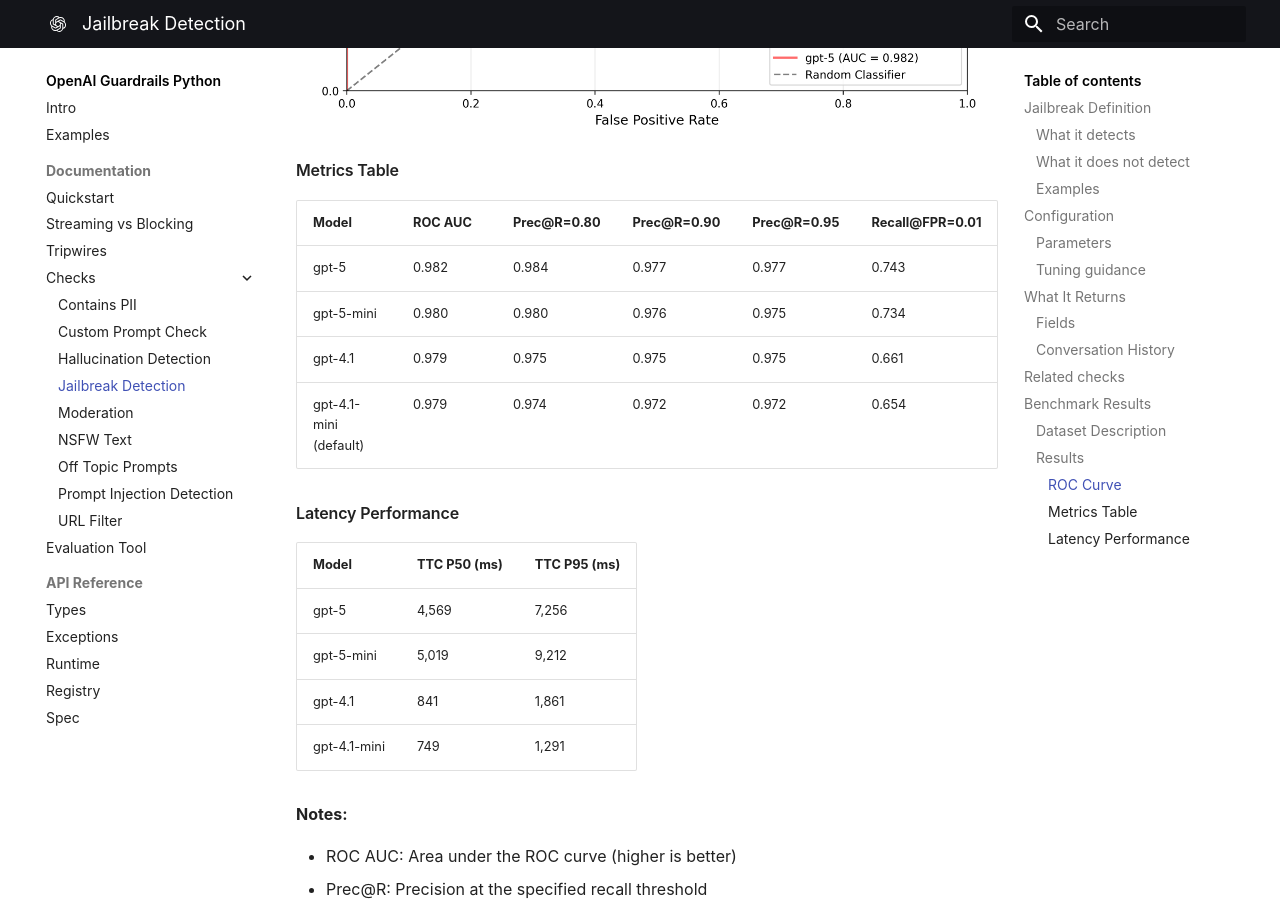
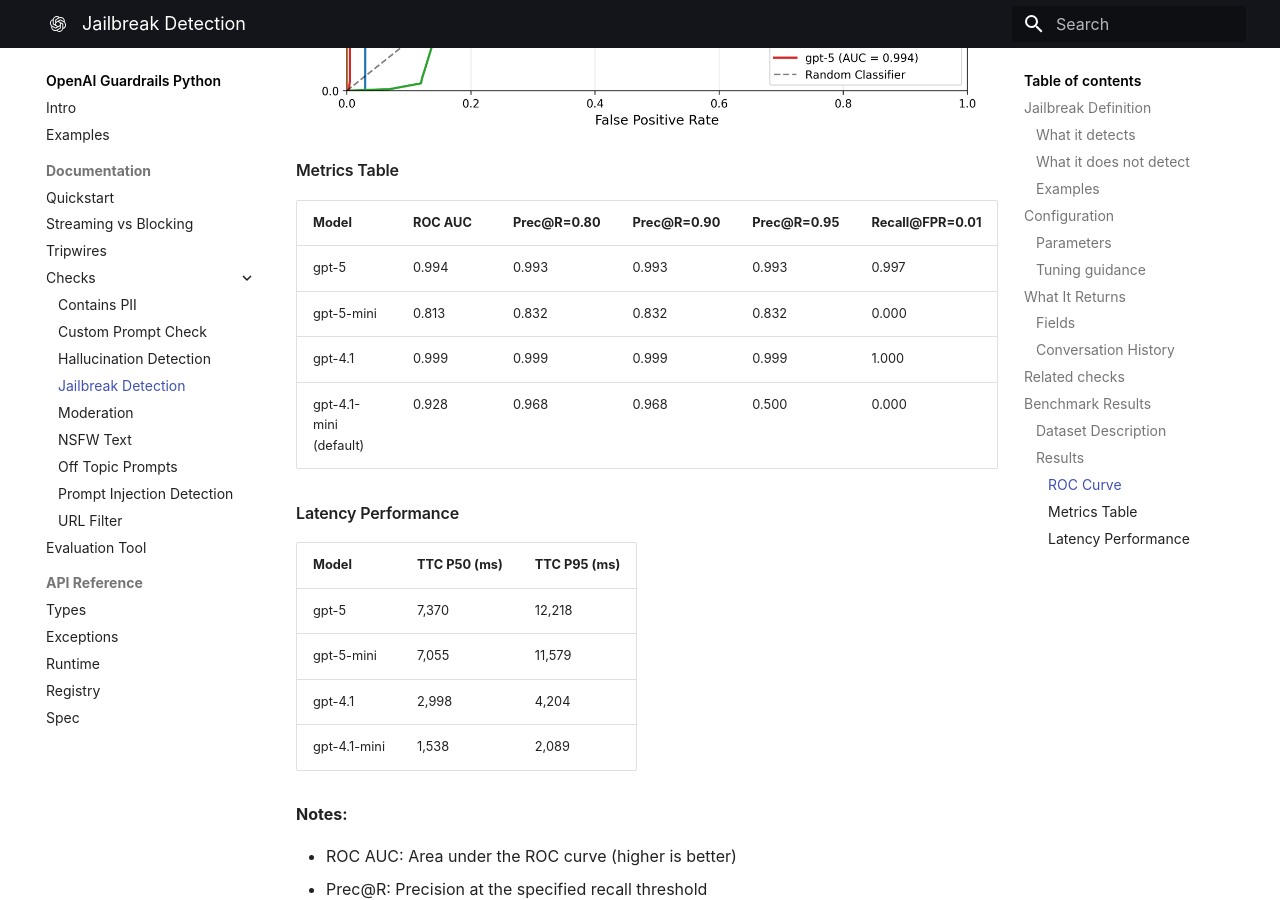
Before and after one commit to openai/openai-guardrails-python, an MkDocs documentation site: the page built from docs/ref/checks/jailbreak.md, in a window 1280 px wide and 900 px high, scrolled down 3880 px. Built offline with MkDocs 1.6.1 and Material for MkDocs 9.7.7, drawn with Linux system fonts in a browser that asks for light colours; some web fonts are replaced.

Commit message:
Multi-turn Jailbreak eval results

```diff
--- a/docs/ref/checks/jailbreak.md
+++ b/docs/ref/checks/jailbreak.md
@@ -108,25 +108,25 @@
 
 #### ROC Curve
 
-![ROC Curve](../../benchmarking/jailbreak_roc_curve.png)
+![ROC Curve](../../benchmarking/Jailbreak_roc_curves.png)
 
 #### Metrics Table
 
 | Model         | ROC AUC | Prec@R=0.80 | Prec@R=0.90 | Prec@R=0.95 | Recall@FPR=0.01 |
 |--------------|---------|-------------|-------------|-------------|-----------------|
-| gpt-5         | 0.982   | 0.984       | 0.977       | 0.977       | 0.743           |
-| gpt-5-mini    | 0.980   | 0.980       | 0.976       | 0.975       | 0.734           |
-| gpt-4.1       | 0.979   | 0.975       | 0.975       | 0.975       | 0.661           |
-| gpt-4.1-mini (default) | 0.979   | 0.974       | 0.972       | 0.972       | 0.654           |
+| gpt-5         | 0.994   | 0.993       | 0.993       | 0.993       | 0.997           |
+| gpt-5-mini    | 0.813   | 0.832       | 0.832       | 0.832       | 0.000           |
+| gpt-4.1       | 0.999   | 0.999       | 0.999       | 0.999       | 1.000           |
+| gpt-4.1-mini (default) | 0.928   | 0.968       | 0.968       | 0.500       | 0.000           |
 
 #### Latency Performance
 
 | Model         | TTC P50 (ms) | TTC P95 (ms) |
 |--------------|--------------|--------------|
-| gpt-5         | 4,569        | 7,256        |
-| gpt-5-mini    | 5,019        | 9,212        |
-| gpt-4.1       | 841          | 1,861        |
-| gpt-4.1-mini  | 749          | 1,291        |
+| gpt-5         | 7,370        | 12,218       |
+| gpt-5-mini    | 7,055        | 11,579       |
+| gpt-4.1       | 2,998        | 4,204        |
+| gpt-4.1-mini  | 1,538        | 2,089        |
 
 **Notes:**
 
```
Also changed, not shown: docs/benchmarking/Jailbreak_roc_curves.png (added), 1 other file.
